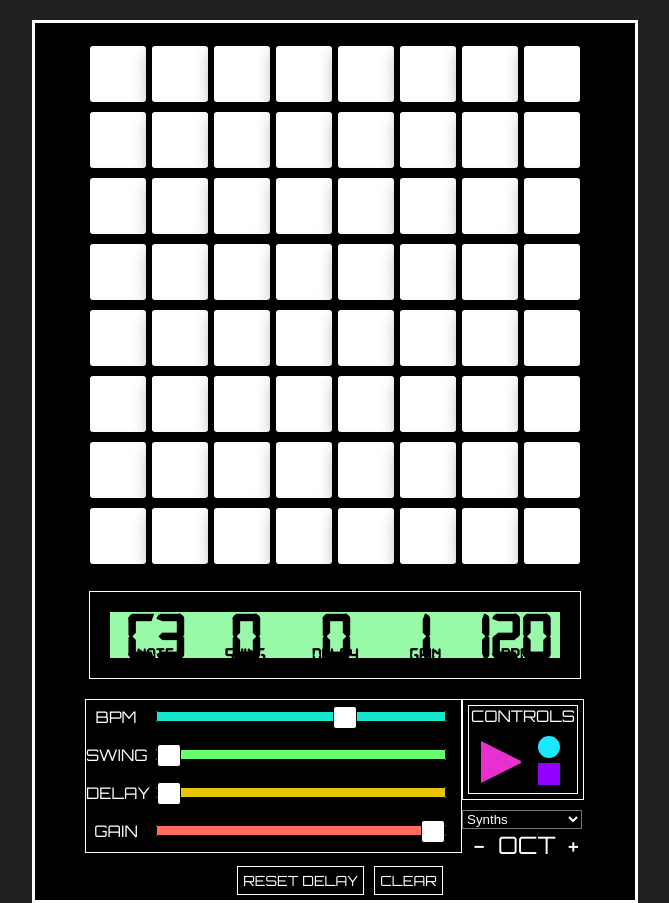
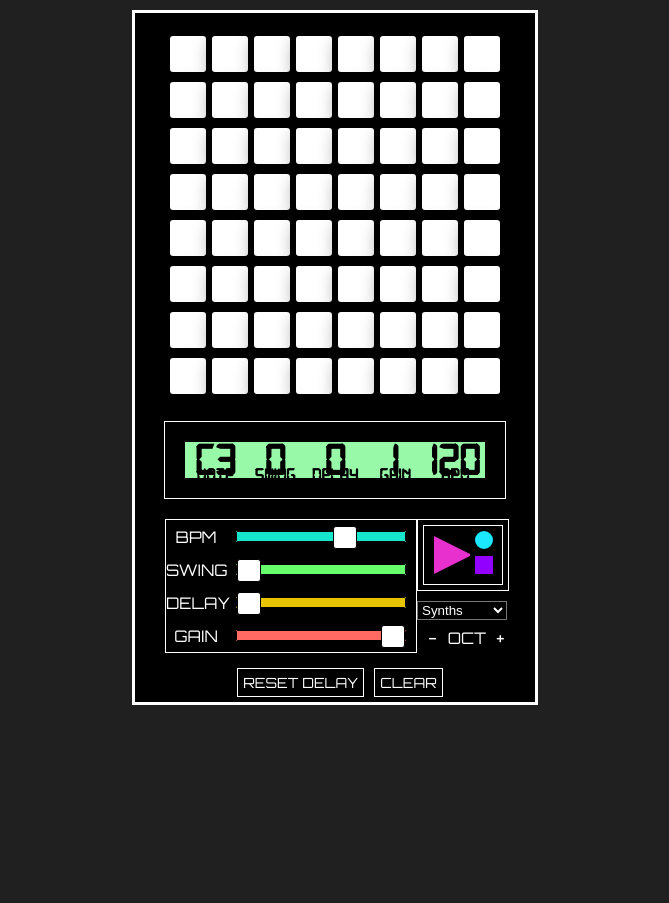
Before and after one commit to CrugBarat/step_sequencer_React, a React (Create React App) app: page / in a window 1280 px wide. Shown: the whole page, without its empty margins (305-974 px from the left). After the commit the page ends 800 px from the top, so only its background shows below. Built offline with nearby package versions, Linux system fonts and the light colour scheme.

Commit message:
scales sequencer to fit standard vh
Signed-off-by: CrugBarat <craigtbarratt@gmail.com>

```diff
--- a/src/components/Component.css
+++ b/src/components/Component.css
@@ -3,4 +3,5 @@
   color: white;
   float: left;
   margin: 10px 0px 0px 0px;
+  width: 90px;
 }
--- a/src/containers/StepSequencer.css
+++ b/src/containers/StepSequencer.css
@@ -11,8 +11,8 @@
 
 input[type='checkbox'] {
     -webkit-appearance:none;
-    width:60px;
-    height:60px;
+    width: 40px;
+    height: 40px;
     background-color: white;
     border-radius:5px;
     border:2px solid black;
@@ -63,16 +63,16 @@ input[type='checkbox']:hover, button:hover, select:hover, .controls-container {
 .controls-container {
   display: inline-block;
   border: solid;
-  width: 600px;
+  width: 400px;
   background-color: black;
   padding-top: 20px;
-  margin-top: 20px;
+  margin-top: 10px;
 }
 
 .values-border {
   display: inline-block;
   border: solid 1px white;
-  width: 450px;
+  width: 300px;
   padding: 20px;
   margin: 20px;
 }
@@ -81,7 +81,7 @@ input[type='checkbox']:hover, button:hover, select:hover, .controls-container {
   background-color: #98F9A8;
   font-family: 'digital';
   color: black;
-  width: 450px;
+  width: 300px;
   overflow: auto;
 }
 
@@ -91,9 +91,9 @@ h3, p {
 }
 
 .values {
-  width: 90px;
+  width: 60px;
   float: left;
-  font-size: 65px;
+  font-size: 45px;
 }
 
 .units {
@@ -102,7 +102,7 @@ h3, p {
 
 .media-border {
   border: solid 1px white;
-  width: 120px;
+  width: 90px;
   float: left;
   margin-right: 20px;
 }
@@ -113,19 +113,15 @@ h3, p {
   overflow: auto;
 }
 
-.controls-title {
-  margin-bottom: 5px;
-}
-
 .main-control {
   margin: 10px 0px 10px 10px;
-  width: 55px;
+  width: 40px;
   float: left;
 }
 
 button[name="play"] {
   border-style: solid;
-  border-width: 20px 0 20px 40px;
+  border-width: 18px 0 18px 36px;
   border-color: transparent transparent transparent #E830CE;
 }
 
@@ -143,13 +139,13 @@ button[name="play"]:focus {
 
 .sub-controls {
   float: left;
-  width: 30px;
+  width: 20px;
 }
 
 button[name="record"] {
   border: solid #1be7ff;
-  width: 22px;
-  height: 22px;
+  width: 18px;
+  height: 18px;
   border-radius: 50%;
   background-color: #1be7ff;
   margin: 5px 0px 5px 0px;
@@ -170,8 +166,8 @@ button[name="record"]:focus {
 
 button[name="stop"] {
   border: solid #9201ff;
-  width: 22px;
-  height: 22px;
+  width: 18px;
+  height: 18px;
   background-color: #9201ff
 }
 
@@ -183,9 +179,10 @@ button[name="stop"]:focus {
 
 .sliders-container {
   border: solid 1px white;
-  width: 375px;
+  width: 250px;
   float: left;
-  margin-left: 50px;
+  margin-left: 30px;
+  margin-bottom: 10px;
 }
 
 .slider-value {
@@ -196,11 +193,11 @@ button[name="stop"]:focus {
 }
 
 .slider-container {
-  width: 290px;
+  width: 170px;
   float: left;
   margin-top: 5px;
-  margin-bottom: 10px;
   margin-left: 10px;
+  margin-bottom: 5px;
 }
 
 input[type=range] {
@@ -263,12 +260,13 @@ button {
 
 .oct-container {
   float: left;
-  font-size: 24px;
+  font-size: 16px;
   margin-left: 5px;
+  margin-top: 5px;
 }
 
 .oct-increase-button, .oct-decrease-button {
-  font-size: 24px;
+  font-size: 18px;
 }
 
 .oct-decrease-button:focus {
--- a/src/containers/StepSequencer.js
+++ b/src/containers/StepSequencer.js
@@ -337,7 +337,6 @@ class StepSequencer extends Component {
             </div>
             <div className="media-border">
               <div className="media-controls-container">
-                <p className="controls-title">CONTROLS</p>
                 <div className="main-control">
                   <button name="play" onClick={this.startSynth}></button>
                 </div>
```
